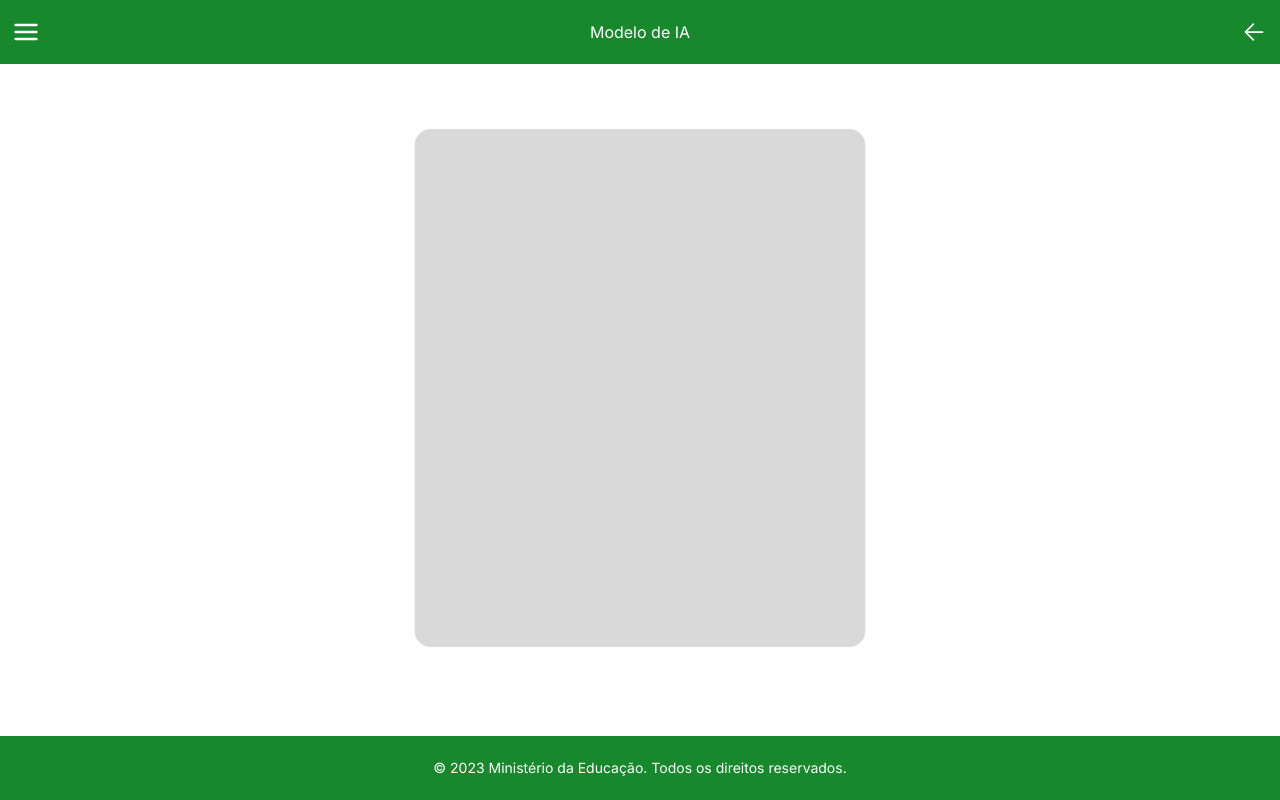
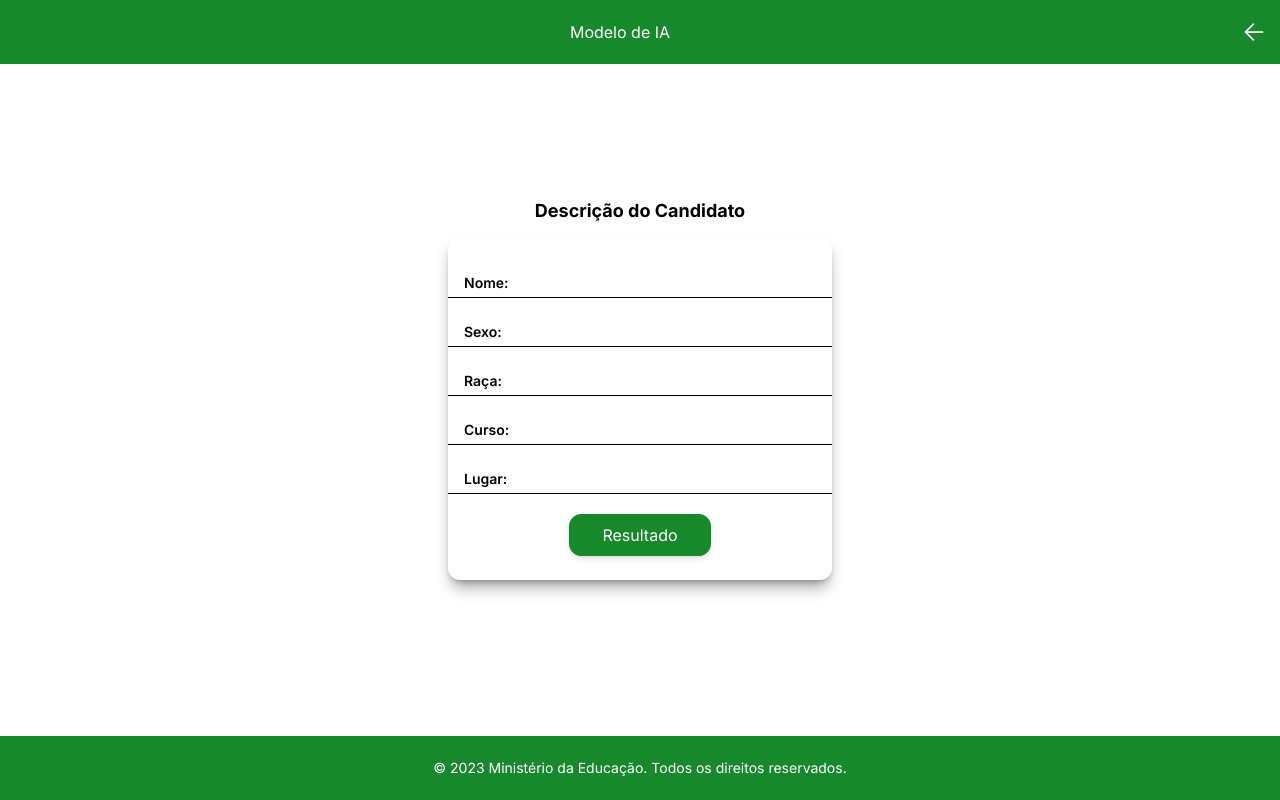
Before and after one commit to Flinmt/Prouni, a Next.js app: page /menu/iamodel in a window 1280 px wide. Built offline with nearby package versions, Linux system fonts and the light colour scheme.

Commit message:
feat: Ia detail and result page

```diff
--- a/src/app/menu/analises/page.tsx
+++ b/src/app/menu/analises/page.tsx
@@ -37,7 +37,7 @@ export default function Analises() {
                 </div>
                 <span className='mr-auto ml-auto'>Análise Exploratória de Dados</span>
                 <div className='w-7 mr-3 z-20'>
-                    <Link href={'../menu'}>
+                    <Link href={'./'}>
                         <Image className='w-full h-full rounded-md cursor-pointer'
                             src={arrow}
                             alt="menu"
@@ -46,7 +46,7 @@ export default function Analises() {
                 </div>
             </header>
             <div className="relative flex justify-center items-center h-[81vh]">
-                <div id="sidemenu" className='w-36 md:w-52 h-[90vh] overflow-hidden bg-[#17882C]
+                <div id="sidemenu" className='w-36 md:w-52 h-full overflow-hidden bg-[#17882C]
                 -translate-x-full transition duration-300 ease-in-out absolute left-0 top-0'>
                     <ul className="w-full h-full flex flex-col">
                         <li className="w-full h-20 border-white border-t-2 flex justify-center items-center text-white">
--- a/src/app/menu/iamodel/page.tsx
+++ b/src/app/menu/iamodel/page.tsx
@@ -1,80 +1,39 @@
-'use client';
-import menu from "@/assets/menu.svg"
-import arrow from "@/assets/arrow-back.svg"
-import Image from 'next/image'
+import { HeaderIa } from "@/components/HeaderIa";
 import Link from "next/link";
-import exemplo from "@/assets/exemplo.svg"
 
 export default function IaModel() {
-    var hide = true;
-
-    function show() {
-        const hideShow = document.getElementById('sidemenu')
-
-        if (hide) {
-            if (hideShow) {
-                hideShow.style.transform = "translatex(0%)"
-                hide = false
-            }
-        } else {
-            if (hideShow) {
-                hideShow.style.transform = "translatex(-100%)"
-                hide = true
-            }
-        }
-    }
-
     return (
         <main>
-            <header className="w-full h-16 bg-[#17882C] flex justify-between items-center
-            text-center text-white">
-                <div className='w-7 ml-3 z-20'>
-                    <Image onClick={show} className='w-full h-full rounded-md cursor-pointer'
-                        src={menu}
-                        alt="menu"
-                    />
-                </div>
-                <span className='mr-auto ml-auto'>Modelo de IA</span>
-                <div className='w-7 mr-3 z-20'>
-                    <Link href={'../menu'}>
-                        <Image className='w-full h-full rounded-md cursor-pointer'
-                            src={arrow}
-                            alt="menu"
-                        />
+            <HeaderIa/>
+            <div className="relative flex flex-col justify-center items-center h-[81vh]">
+                <span className="mb-3 font-bold text-lg">Descrição do Candidato</span>
+                <form className="rounded-xl shadow-lg shadow-[#00000059] w-96 pb-3 pt-3 max-sm:w-screen max-sm:shadow-none
+                flex flex-col justify-center items-center text-center">
+                    <div className="flex border-b border-black w-full">
+                        <span className="p-1 mt-5 ml-3 text-sm font-semibold">Nome: </span>
+                        <input type="text" name="" id="" className="outline-none rounded-md w-full pr-3 mt-5" />
+                    </div>
+                    <div className="flex border-b border-black w-full">
+                        <span className="p-1 mt-5 ml-3 text-sm font-semibold">Sexo: </span>
+                        <input type="text" name="" id="" className="outline-none rounded-md w-full pr-3 mt-5" />
+                    </div>
+                    <div className="flex border-b border-black w-full">
+                        <span className="p-1 mt-5 ml-3 text-sm font-semibold">Raça: </span>
+                        <input type="text" name="" id="" className="outline-none rounded-md w-full pr-3 mt-5" />
+                    </div>
+                    <div className="flex border-b border-black w-full">
+                        <span className="p-1 mt-5 ml-3 text-sm font-semibold">Curso: </span>
+                        <input type="text" name="" id="" className="outline-none rounded-md w-full pr-3 mt-5" />
+                    </div>
+                    <div className="flex border-b border-black w-full">
+                        <span className="p-1 mt-5 ml-3 text-sm font-semibold">Lugar: </span>
+                        <input type="text" name="" id="" className="outline-none rounded-md w-full pr-3 mt-5" />
+                    </div>
+                    <Link href={"iamodel/resultado"} className="mt-5 mb-3 border border-[#17882C] p-2 px-8 rounded-xl bg-[#17882C]
+                    text-white shadow-md hover:bg-[#ffffff] hover:text-black duration-300 ">
+                        Resultado
                     </Link>
-                </div>
-            </header>
-            <div className="relative flex justify-center items-center h-[81vh]">
-                <div id="sidemenu" className='w-36 md:w-52 h-[90vh] overflow-hidden bg-[#17882C]
-                -translate-x-full transition duration-300 ease-in-out absolute left-0 top-0'>
-                    <ul className="w-full h-full flex flex-col">
-                        <li className="w-full h-20 border-white border-t-2 flex justify-center items-center text-white">
-                            Gráfico de Pizza
-                        </li>
-                        <li className="w-full h-20 border-white border-t-2 flex justify-center items-center text-white">
-                            Gráfico de Pizza
-                        </li>
-                        <li className="w-full h-20 border-white border-t-2 flex justify-center items-center text-white">
-                            Gráfico de Pizza
-                        </li>
-                        <li className="w-full h-20 border-white border-t-2 flex justify-center items-center text-white">
-                            Gráfico de Pizza
-                        </li>
-                        <li className="w-full h-20 border-white border-t-2 flex justify-center items-center text-white">
-                            Gráfico de Pizza
-                        </li>
-                        <li className="w-full h-20 border-white border-t-2 flex justify-center items-center text-white">
-                            Gráfico de Pizza
-                        </li>
-                        <li className="w-full h-20 border-white border-t-2 flex justify-center items-center text-white">
-                        </li>
-                    </ul>
-                </div>
-                <div className="w-full h-4/5 flex justify-center items-center text-center">
-                        <div className=" w-full h-full">
-                            <Image src={exemplo} alt={"exemplo"} className=" w-full h-full"/>
-                        </div>
-                </div>
+                </form>
             </div>
         </main>
     )
--- /dev/null
+++ b/src/app/menu/iamodel/resultado/page.tsx
@@ -0,0 +1,23 @@
+import { HeaderIa } from "@/components/HeaderIa";
+import Link from "next/link";
+
+export default function Resultado() {
+    return (
+        <main>
+            <HeaderIa/>
+            <div className="relative flex flex-col justify-center items-start h-[81vh] w-[75vw]
+            mx-auto">
+                <div className="flex flex-col mb-14">
+                    <span className="mb-3 font-semibold text-xl">Informações do Candidato</span>
+                    <span className="text-sm">Resultado do Prouni 2017</span>
+                </div>
+                <div className="w-full shadow-md shadow-[#07070763] rounded-lg p-8 flex flex-col">
+                    <span className="text-sm mb-2">Nome: </span>
+                    <span className="text-sm mb-2">Curso: </span>
+                    <span className="text-sm mb-8">Lugar: </span>
+                    <span className="mb-3 font-semibold text-xl">Tipo de Bolsa:</span>
+                </div>
+            </div>
+        </main>
+    )
+}
--- /dev/null
+++ b/src/components/HeaderIa.tsx
@@ -0,0 +1,20 @@
+import Image from "next/image";
+import Link from "next/link";
+import arrow from "@/assets/arrow-back.svg"
+
+export function HeaderIa() {
+    return (
+        <header className="w-full h-16 bg-[#17882C] flex justify-center items-center
+            text-center text-white">
+                <span className='mr-auto ml-auto'>Modelo de IA</span>
+                <div className='w-7 mr-3'>
+                    <Link href={'./'}>
+                        <Image className='w-full h-full rounded-md cursor-pointer'
+                            src={arrow}
+                            alt="menu"
+                        />
+                    </Link>
+                </div>
+            </header>
+    )
+}
```
